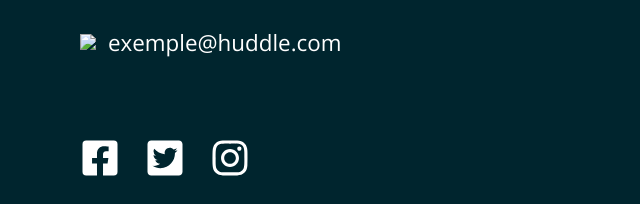
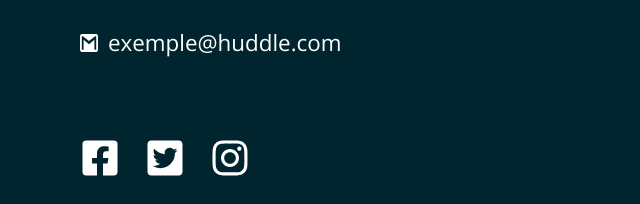
Before and after one commit to graiess073029/HuddleLandingPageWithCurvedSectionsChallenge, a plain HTML site: page index.html in a window 1280 px wide. Shown: the part 5487-5691 px from the top of the page, 0-640 px from the left. Drawn offline with nearby package versions, Linux system fonts and the light colour scheme; the site is published under a folder, as on GitHub Pages, so addresses that start at the root find nothing.

Commit message:
Update index.html

```diff
--- a/index.html
+++ b/index.html
@@ -117,7 +117,7 @@
                   <p>Phone: +1-543-123-4567</p>
                 </a>
                 <a href="mailto:exemple@huddle.Com" class="pam">
-                  <img src="/images/icon-email.svg" alt="icon-email">
+                  <img src="./images/icon-email.svg" alt="icon-email">
                   <p>exemple@huddle.com</p>
                 </a>
               </div>
```
